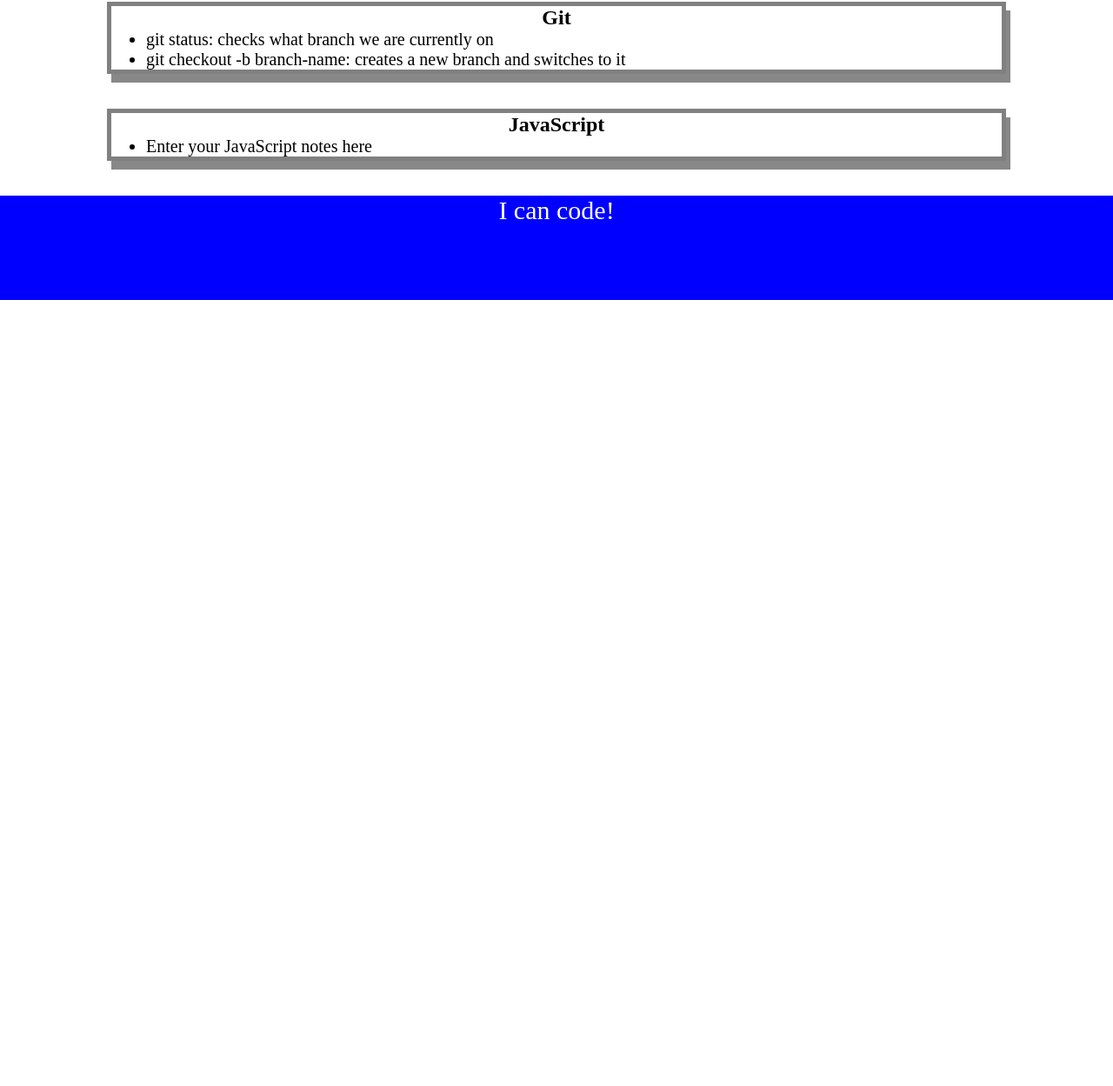
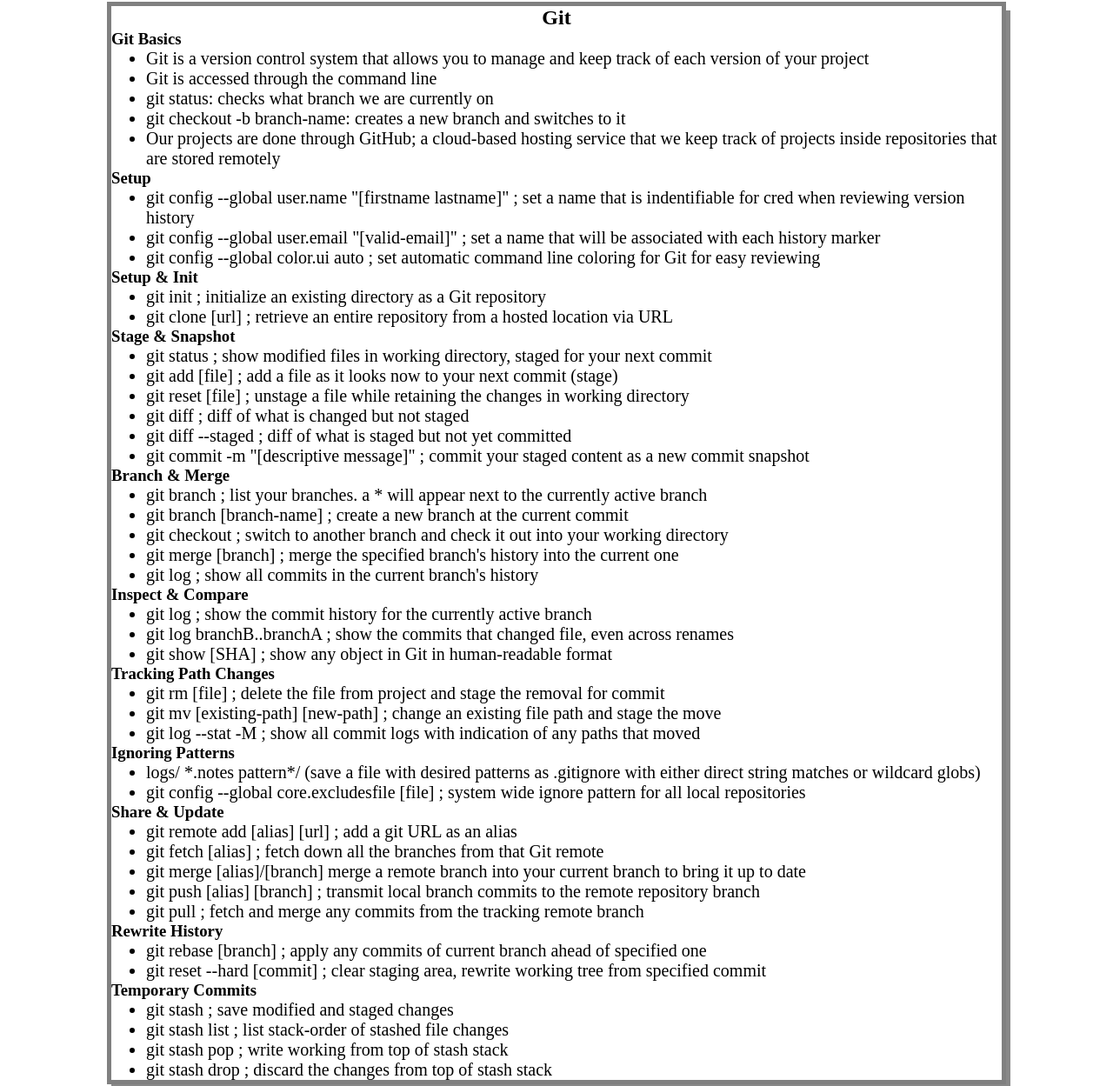
Before and after one commit to JSnyder593/Pre-Work-Study-Guide, a plain HTML site: page prework-study-guide/index.html in a window 1280 px wide. Shown: the part 588-1837 px from the top of the page at 87% size. Before the commit the page ends 933 px from the top, so only its background shows below. Drawn offline with Linux system fonts and the light colour scheme.

Commit message:
added github/gitcommand notes

```diff
--- a/prework-study-guide/index.html
+++ b/prework-study-guide/index.html
@@ -43,9 +43,81 @@
     </section>
     <section class="card">
       <h2>Git</h2>
+      <h3>Git Basics</h3>
         <ul>
+          <li>Git is a version control system that allows you to manage and keep track of each version of your project</li>
+          <li>Git is accessed through the command line</li>
           <li>git status: checks what branch we are currently on</li>
           <li>git checkout -b branch-name: creates a new branch and switches to it</li>
+          <li>Our projects are done through GitHub; a cloud-based hosting service that we keep track of projects inside repositories that are stored remotely</li>
+        </ul>
+      <h3>Setup</h3>
+        <ul>
+          <li>git config --global user.name "[firstname lastname]" ; set a name that is indentifiable for cred when reviewing version history</li>
+          <li>git config --global user.email "[valid-email]" ; set a name that will be associated with each history marker</li>
+          <li>git config --global color.ui auto ; set automatic command line coloring for Git for easy reviewing</li>
+        </ul>
+      <h3>Setup & Init</h3>
+        <ul>
+          <li>git init ; initialize an existing directory as a Git repository</li>
+          <li>git clone [url] ; retrieve an entire repository from a hosted location via URL</li>
+        </ul>
+      <h3>Stage & Snapshot</h3>
+        <ul>
+          <li>git status ; show modified files in working directory, staged for your next commit</li>
+          <li>git add [file] ; add a file as it looks now to your next commit (stage)</li>
+          <li>git reset [file] ; unstage a file while retaining the changes in working directory</li>
+          <li>git diff ; diff of what is changed but not staged</li>
+          <li>git diff --staged ; diff of what is staged but not yet committed</li>
+          <li>git commit -m "[descriptive message]" ; commit your staged content as a new commit snapshot</li>
+        </ul>
+      <h3>Branch & Merge</h3>
+        <ul>
+          <li>git branch ; list your branches. a * will appear next to the currently active branch</li>
+          <li>git branch [branch-name] ; create a new branch at the current commit</li>
+          <li>git checkout ; switch to another branch and check it out into your working directory</li>
+          <li>git merge [branch] ; merge the specified branch's history into the current one</li>
+          <li>git log ; show all commits in the current branch's history</li>
+        </ul>
+      <h3>Inspect & Compare</h3>
+        <ul>
+          <li>git log ; show the commit history for the currently active branch</li>
+          <li>git log branchB..branchA ; show the commits that changed file, even across renames</li>
+          <li>git show [SHA] ; show any object in Git in human-readable format</li>
+        </ul>
+      <h3>Tracking Path Changes</h3>
+        <ul>
+          <li>git rm [file] ; delete the file from project and stage the removal for commit</li>
+          <li>git mv [existing-path] [new-path] ; change an existing file path and stage the move</li>
+          <li>git log --stat -M ; show all commit logs with indication of any paths that moved</li>
+        </ul>
+      <h3>Ignoring Patterns</h3>
+        <ul>
+          <li>logs/
+            *.notes
+            pattern*/
+          (save a file with desired patterns as .gitignore with either direct string matches or wildcard globs)</li>
+          <li> git config --global core.excludesfile [file] ; system wide ignore pattern for all local repositories</li>
+        </ul>
+      <h3>Share & Update</h3>
+        <ul>
+          <li>git remote add [alias] [url] ; add a git URL as an alias</li>
+          <li>git fetch [alias] ; fetch down all the branches from that Git remote</li>
+          <li>git merge [alias]/[branch] merge a remote branch into your current branch to bring it up to date</li>
+          <li>git push [alias] [branch] ; transmit local branch commits to the remote repository branch</li>
+          <li>git pull ; fetch and merge any commits from the tracking remote branch</li>
+        </ul>
+      <h3>Rewrite History</h3>
+        <ul>
+          <li>git rebase [branch] ; apply any commits of current branch ahead of specified one</li>
+          <li>git reset --hard [commit] ; clear staging area, rewrite working tree from specified commit</li>
+        </ul>
+      <h3>Temporary Commits</h3>
+        <ul>
+          <li>git stash ; save modified and staged changes</li>
+          <li>git stash list ; list stack-order of stashed file changes</li>
+          <li>git stash pop ; write working from top of stash stack</li>
+          <li>git stash drop ; discard the changes from top of stash stack</li>
         </ul>
     </section>
     <section class="card">
```
